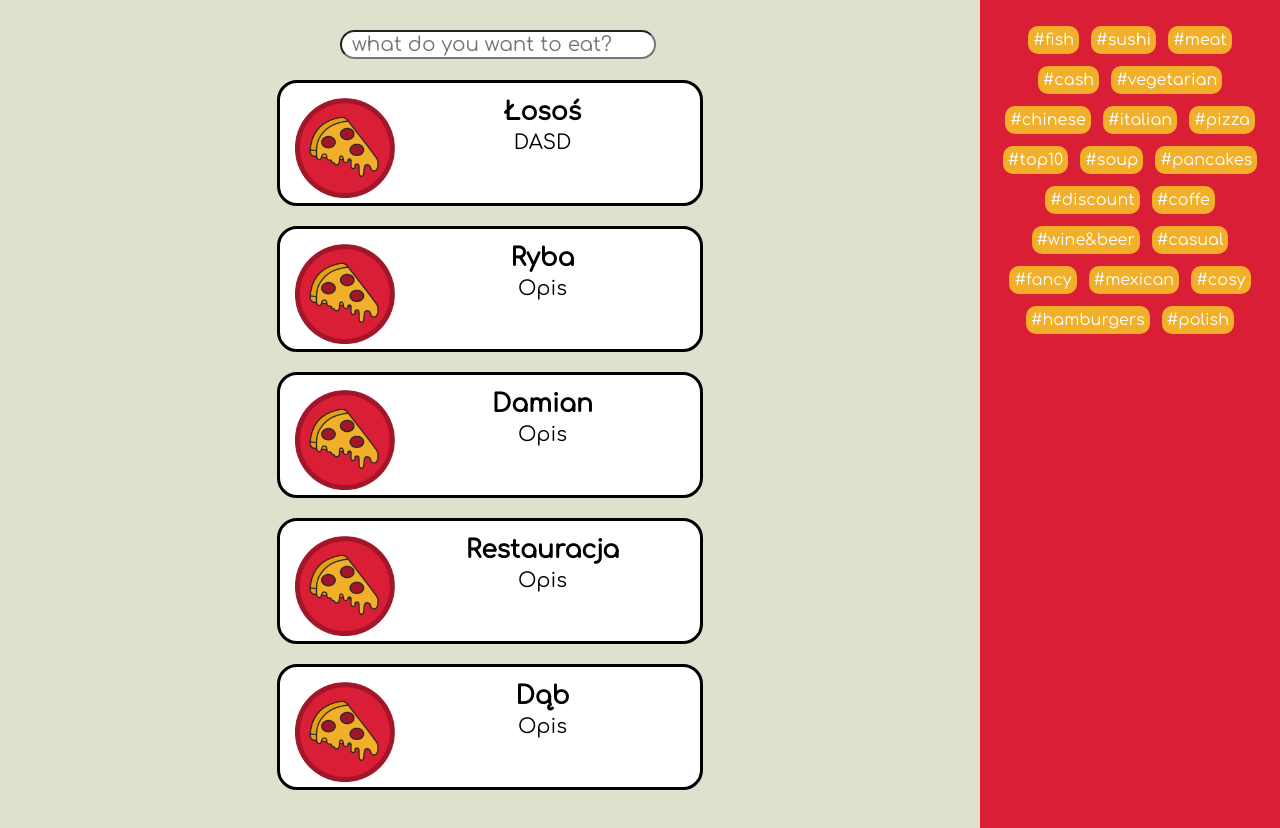
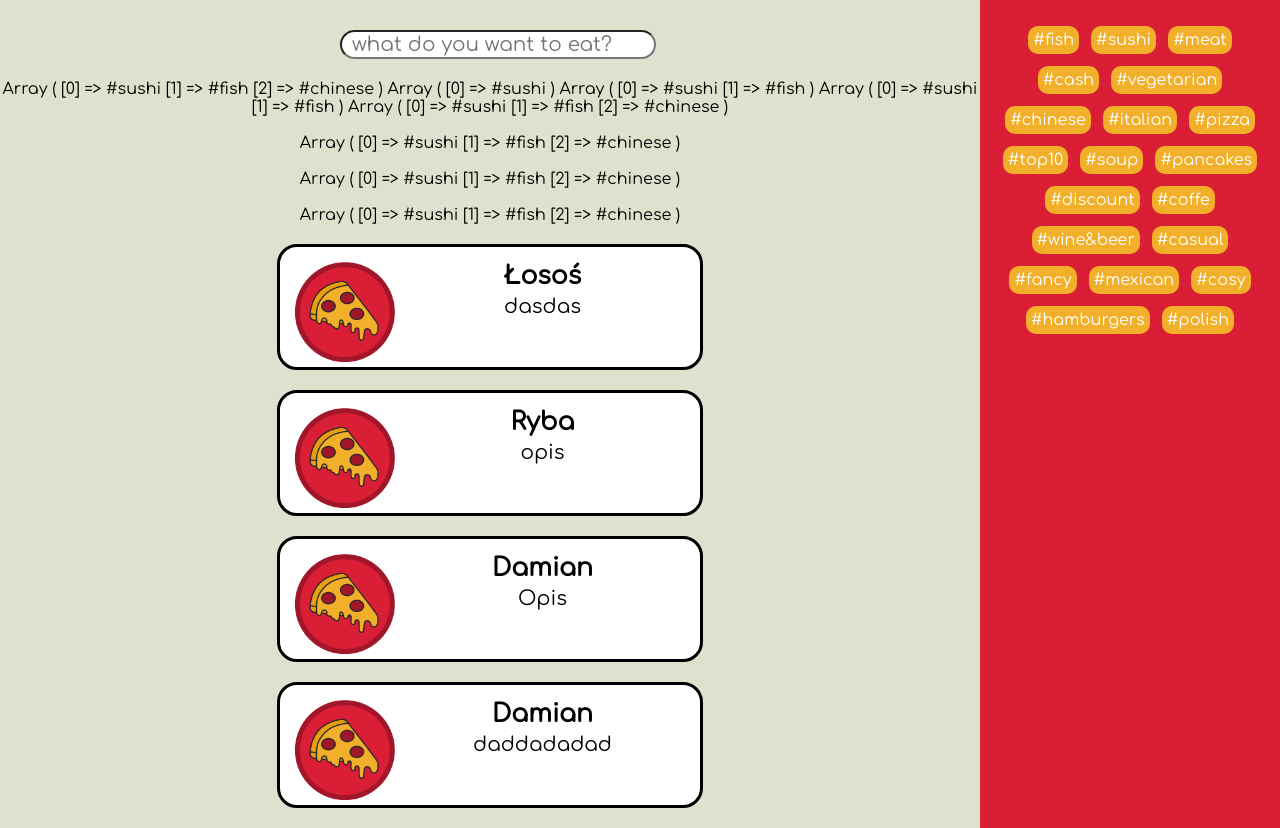
Before and after one commit to Donosik/Hackaton, a PHP site: page /restaurants.php in a window 1280 px wide. Shown: the part 70-898 px from the top of the page. Run offline with PHP 8.4, Linux system fonts and the light colour scheme.

Commit message:
Menu i restaurants

```diff
--- a/functions/fragments.php
+++ b/functions/fragments.php
@@ -45,10 +45,10 @@ function HeaderDiv()
 </div>';
 }
 
-function card($name, $description, $i)
+function card($id, $name, $description,$img,$hashtags)
 {
     echo '<div class="card">
-    <a href="restaurantPage.php?restaurant=' . $i . '"><img src="img/pizza.png" width="100 px" height="100 px">
+    <a href="restaurantPage.php?restaurant=' . $id . '"><img src="img/'.$img.'" width="100 px" height="100 px">
     <p id="restaurantName">';
     echo $name;
     echo '</p>
--- a/restaurants.php
+++ b/restaurants.php
@@ -24,46 +24,73 @@ HeaderDiv();
                 </div>
                 <?php
 
-                $restaurants = array(
-                    array("Łosoś", "DASD", 1,
-                        array("#sushi", "#fish", "#chinese")),
-                    array("Ryba", "Opis", 2,
-                        array("#sushi")),
-                    array("Damian", "Opis", 3,
-                        array("#sushi", "#fish")),
-                    array("Restauracja", "Opis", 4,
-                        array("#meat", "#discount", "#italian", "#chinese")),
-                    array("Dąb", "Opis", 5,
-                        array("#cash", "#top10", "#wine&bear")),
-                );
-                // Number of all Restaurants
-                $allRestaurants = 5;
+                $myFile="restaurants.txt";
+                $lines=file($myFile);
+                $a=0;
+                $b=0;
+                foreach ($lines as $line)
+                {
+                    $var=explode(':',$line,2);
+                    $arr[$a]=$var[1];
+                    if($a==4)
+                    {
+                        $x=explode(';',$var[1]);
+                        print_r($x);
+                        for($k=0;$k<sizeof($x);$k++)
+                        {
+                            $c[$k]=$x[$k];
+                        }
+                        $arr[$a]=$c;
+                    }
+                    $a++;
+                    if($a==5)
+                    {
+                        $a=0;
+                        $restaurants[$b]=$arr;
+                        $b++;
+                    }
+                }
+
+                print_r($restaurants[0][4]);
+                echo '<br/>';
+                echo '<br/>';
+                print_r($restaurants[0][4]);
+                echo '<br/>';
+                echo '<br/>';
+                print_r($restaurants[0][4]);
+                echo '<br/>';
+                echo '<br/>';
+                print_r($restaurants[0][4]);
                 if (!(isset($_GET['searchEngine'])) || ($_GET['searchEngine'] == ""))
                 {
-                    for ($i = 1; $i <= $allRestaurants; $i++)
+                    for ($i = 0; $i < sizeof($restaurants); $i++)
                     {
-                        card($restaurants[$i - 1][0], $restaurants[$i - 1][1], $restaurants[$i - 1][2]);
+                        card($restaurants[$i][0], $restaurants[$i][1], $restaurants[$i][2], $restaurants[$i][3],
+                            $restaurants[$i][4]);
                     }
                 }
                 else
                 {
-                    for ($i = 0; $i < $allRestaurants; $i++)
+                    for ($i = 0; $i < sizeof($restaurants); $i++)
                     {
-                        if (strpos($restaurants[$i][0], $_GET['searchEngine']) !== false)
+                        if (strpos($restaurants[$i][1], $_GET['searchEngine']) !== false)
                         {
-                            card($restaurants[$i][0], $restaurants[$i][1], $restaurants[$i][2]);
+                            card($restaurants[$i][0], $restaurants[$i][1], $restaurants[$i][2], $restaurants[$i][3],
+                                $restaurants[$i][4]);
                         }
-                        else if (strpos($restaurants[$i][1], $_GET['searchEngine']) !== false)
+                        else if (strpos($restaurants[$i][2], $_GET['searchEngine']) !== false)
                         {
-                            card($restaurants[$i][0], $restaurants[$i][1], $restaurants[$i][2]);
+                            card($restaurants[$i][0], $restaurants[$i][1], $restaurants[$i][2], $restaurants[$i][3],
+                                $restaurants[$i][4]);
                         }
                         else
                         {
-                            for ($j = 0; $j < sizeof($restaurants[$i][3]); $j++)
+                            for ($j = 0; $j < sizeof($restaurants[$i][4]); $j++)
                             {
-                                if (strpos($restaurants[$i][3][$j], $_GET['searchEngine']) !== false)
+                                if (strpos($restaurants[$i][4][$j], $_GET['searchEngine']) !== false)
                                 {
-                                    card($restaurants[$i][0], $restaurants[$i][1], $restaurants[$i][2]);
+                                    card($restaurants[$i][0], $restaurants[$i][1], $restaurants[$i][2], $restaurants[$i][3],
+                                        $restaurants[$i][4]);
                                 }
                             }
                         }
--- a/restaurants.txt
+++ b/restaurants.txt
@@ -0,0 +1,20 @@
+id:1
+name:Łosoś
+description:dasdas
+imgname:pizza.png
+hashtags:#sushi;#fish;#chinese
+id:2
+name:Ryba
+description:opis
+imgname:pizza.png
+hashtags:#sushi
+id:3
+name:Damian
+description:Opis
+imgname:pizza.png
+hashtags:#sushi;#fish
+id:4
+name:Damian
+description:daddadadad
+imgname:pizza.png
+hashtags:#sushi;#fish
```
